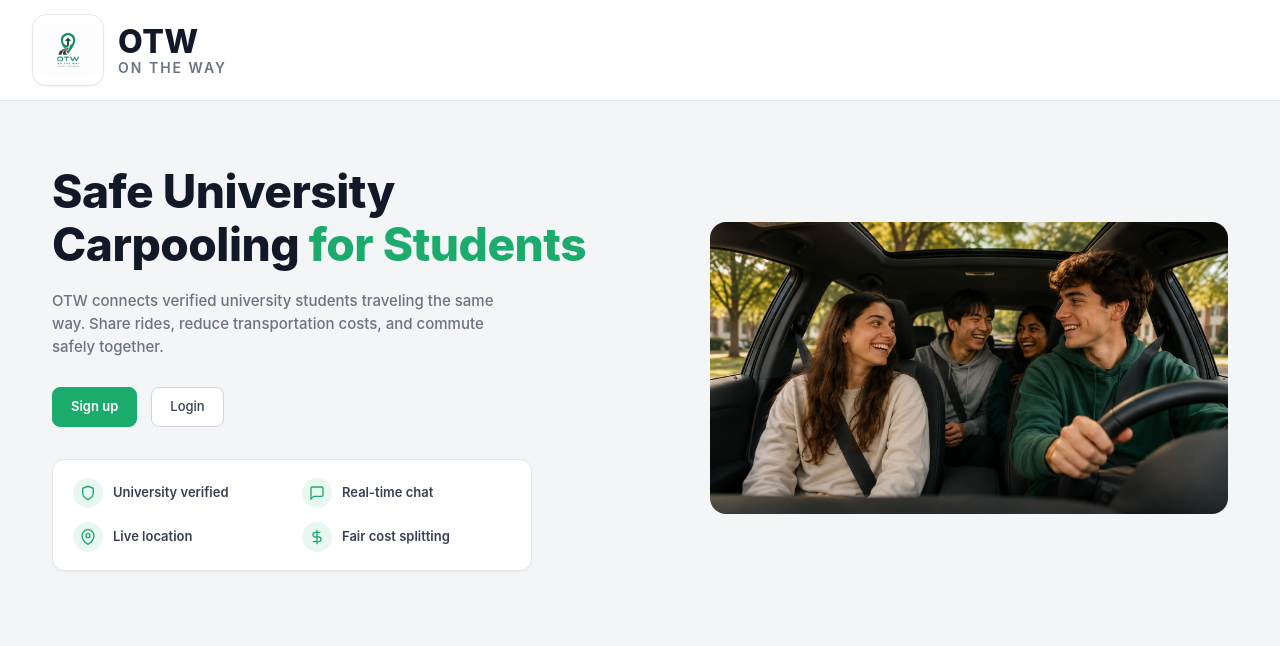
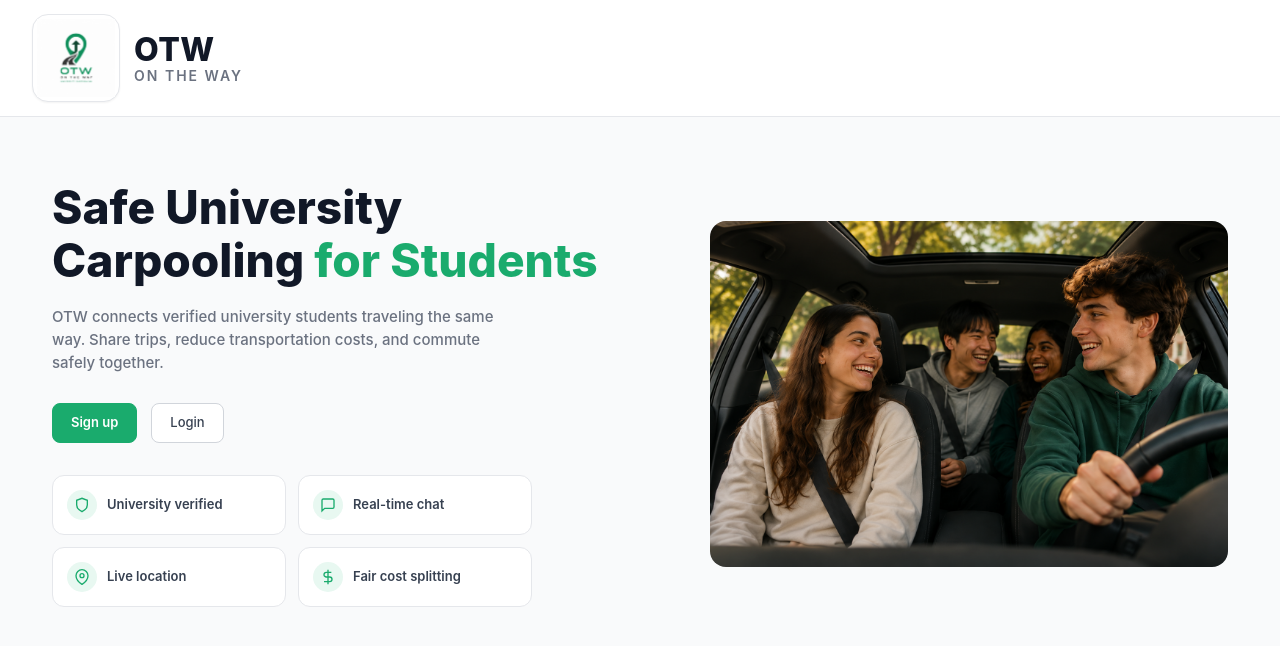
Before and after one commit to Majd-Ba15/otw-fyp, a Next.js app: page / in a window 1280 px wide. Shown: the top 646 px of the page. Built offline with nearby package versions, Linux system fonts and the light colour scheme.

Commit message:
system9 changes

```diff
--- a/pages/auth/login.tsx
+++ b/pages/auth/login.tsx
@@ -44,8 +44,8 @@ export default function Login() {
   return (
     <div style={{ minHeight: '100vh', background: 'var(--bg)' }}>
       {/* Green topbar */}
-      <header style={{ height: 64, background: 'var(--green)', display: 'flex', alignItems: 'center', justifyContent: 'space-between', padding: '0 24px' }}>
-        <div style={{ width: 52, height: 52, background: 'white', borderRadius: 10, padding: 4, display: 'flex', alignItems: 'center', justifyContent: 'center' }}>
+      <header style={{ height: 72, background: 'var(--green)', display: 'flex', alignItems: 'center', justifyContent: 'space-between', padding: '0 clamp(12px, 4vw, 24px)' }}>
+        <div style={{ width: 'clamp(56px, 14vw, 64px)', height: 'clamp(56px, 14vw, 64px)', background: 'white', borderRadius: 12, padding: 3, display: 'flex', alignItems: 'center', justifyContent: 'center' }}>
           <img src="/otw.png" alt="OTW" style={{ width: '100%', height: '100%', objectFit: 'contain' }} />
         </div>
         <Link href="/auth/register" style={{ fontSize: 14, color: 'rgba(255,255,255,0.9)' }}>Create account</Link>
--- a/pages/index.tsx
+++ b/pages/index.tsx
@@ -33,7 +33,7 @@ export default function Welcome() {
     <main className="welcome">
       <header style={{ position: 'sticky', top: 0, zIndex: 50, display: 'flex', alignItems: 'center', padding: '14px 32px', background: '#fff', borderBottom: '1px solid #e5e7eb' }}>
         <Link href="/" aria-label="OTW home" style={{ display: 'flex', flexDirection: 'row', flexWrap: 'nowrap', alignItems: 'center', gap: 14, textDecoration: 'none', color: '#111827' }}>
-          <span style={{ width: 72, height: 72, display: 'flex', alignItems: 'center', justifyContent: 'center', flexShrink: 0, padding: 8, borderRadius: 14, background: '#fff', border: '1px solid #e5e7eb', boxShadow: '0 1px 2px rgba(0,0,0,0.05)' }}>
+          <span className="brand-logo" style={{ display: 'flex', alignItems: 'center', justifyContent: 'center', flexShrink: 0, padding: 4, borderRadius: 16, background: '#fff', border: '1px solid #e5e7eb', boxShadow: '0 1px 2px rgba(0,0,0,0.05)' }}>
             <img src="/otw.png" alt="OTW" style={{ width: '100%', height: '100%', objectFit: 'contain', display: 'block' }} />
           </span>
           <span style={{ display: 'flex', flexDirection: 'column', justifyContent: 'center', lineHeight: 1.15, whiteSpace: 'nowrap' }}>
@@ -52,7 +52,7 @@ export default function Welcome() {
           </h1>
 
           <p>
-            OTW connects verified university students traveling the same way. Share rides, reduce
+            OTW connects verified university students traveling the same way. Share trips, reduce
             transportation costs, and commute safely together.
           </p>
 
@@ -81,10 +81,15 @@ export default function Welcome() {
       </section>
 
       <style jsx>{`
+        .brand-logo {
+          width: 88px;
+          height: 88px;
+        }
+
         .welcome {
           width: 100%;
           min-height: 100vh;
-          background: var(--bg, #f4f5f7);
+          background: #f9fafb;
           color: var(--text, #111827);
           font-family: Inter, -apple-system, BlinkMacSystemFont, 'Segoe UI', sans-serif;
         }
@@ -97,6 +102,7 @@ export default function Welcome() {
           max-width: 1240px;
           margin: 0 auto;
           padding: clamp(48px, 8vh, 96px) 32px;
+          background: #f9fafb;
         }
 
         .hero-content {
@@ -109,7 +115,7 @@ export default function Welcome() {
           font-size: clamp(34px, 3.6vw, 48px);
           font-weight: 800;
           line-height: 1.15;
-          letter-spacing: -0.5px;
+          letter-spacing: 0;
         }
 
         h1 span {
@@ -178,12 +184,7 @@ export default function Welcome() {
           max-width: 480px;
           display: grid;
           grid-template-columns: repeat(2, minmax(0, 1fr));
-          gap: 14px 20px;
-          padding: 18px 20px;
-          border: 1px solid var(--border, #e5e7eb);
-          border-radius: var(--radius-lg, 12px);
-          background: var(--bg-card, #fff);
-          box-shadow: var(--shadow-sm, 0 1px 2px rgba(0, 0, 0, 0.05));
+          gap: 12px;
         }
 
         .feature {
@@ -192,6 +193,10 @@ export default function Welcome() {
           grid-template-columns: 30px minmax(0, 1fr);
           align-items: center;
           gap: 10px;
+          padding: 14px;
+          border: 1px solid var(--border, #e5e7eb);
+          border-radius: 12px;
+          background: #fff;
           color: var(--text2, #374151);
           font-size: 13px;
           font-weight: 600;
@@ -221,15 +226,13 @@ export default function Welcome() {
         }
 
         .hero-visual img {
-          /* No boxed frame, no forced aspect-ratio (that caused the empty
-             letterboxed padding) — the photo just sits at its own natural
-             proportions, capped so it never dominates the layout. */
           width: 100%;
+          max-width: 600px;
+          aspect-ratio: 3 / 2;
           height: auto;
-          max-height: 480px;
           display: block;
-          object-fit: contain;
-          border-radius: var(--radius-xl, 16px);
+          object-fit: cover;
+          border-radius: 16px;
         }
 
         @media (max-width: 980px) {
@@ -244,7 +247,7 @@ export default function Welcome() {
           }
 
           .hero-visual img {
-            max-height: 300px;
+            max-width: 600px;
           }
 
           .hero-content p {
@@ -257,6 +260,11 @@ export default function Welcome() {
         }
 
         @media (max-width: 560px) {
+          .brand-logo {
+            width: 64px;
+            height: 64px;
+          }
+
           .hero {
             padding: 24px 16px 40px;
           }
@@ -273,6 +281,10 @@ export default function Welcome() {
           .feature-bar {
             grid-template-columns: 1fr;
           }
+
+          .feature {
+            padding: 12px;
+          }
         }
       `}</style>
     </main>
--- a/styles/globals.css
+++ b/styles/globals.css
@@ -31,11 +31,11 @@ button{font-family:inherit;cursor:pointer}
 input,select,textarea{font-family:inherit}
 
 /* TOPBAR */
-.topbar{height:56px;background:var(--green);display:flex;align-items:center;padding:0 16px;gap:10px;position:sticky;top:0;z-index:200;flex-shrink:0}
+.topbar{height:64px;background:var(--green);display:flex;align-items:center;padding:0 16px;gap:10px;position:sticky;top:0;z-index:200;flex-shrink:0}
 .topbar.driver-bar{background:var(--blue)}
 .topbar.admin-bar{background:var(--amber)}
 .topbar-logo{display:flex;align-items:center;gap:8px;text-decoration:none}
-.topbar-logo img{width:44px;height:44px;border-radius:10px;background:white;padding:2px;object-fit:contain}
+.topbar-logo img{width:56px;height:56px;border-radius:12px;background:white;padding:2px;object-fit:contain}
 .topbar-title{font-size:14px;font-weight:600;color:rgba(255,255,255,.95);flex:1}
 .topbar-right{display:flex;align-items:center;gap:6px;margin-left:auto}
 .topbar-icon-btn{width:30px;height:30px;border-radius:50%;background:none;border:none;color:rgba(255,255,255,.85);display:flex;align-items:center;justify-content:center;cursor:pointer;transition:background .15s;flex-shrink:0}
@@ -51,8 +51,8 @@ input,select,textarea{font-family:inherit}
 .topbar-avatar img{width:100%;height:100%;object-fit:cover;border-radius:50%}
 
 /* SIDEBAR LAYOUT */
-.app-shell{display:flex;min-height:calc(100vh - 56px)}
-.sidebar{width:220px;background:var(--bg-card);border-right:1px solid var(--border);flex-shrink:0;display:flex;flex-direction:column;position:sticky;top:56px;height:calc(100vh - 56px);overflow-y:auto}
+.app-shell{display:flex;min-height:calc(100vh - 64px)}
+.sidebar{width:220px;background:var(--bg-card);border-right:1px solid var(--border);flex-shrink:0;display:flex;flex-direction:column;position:sticky;top:64px;height:calc(100vh - 64px);overflow-y:auto}
 .sidebar-section{font-size:10px;font-weight:600;color:var(--text4);text-transform:uppercase;letter-spacing:.07em;padding:12px 16px 4px}
 .sidebar-link{display:flex;align-items:center;gap:10px;padding:8px 16px;font-size:13px;color:var(--text2);cursor:pointer;border-left:3px solid transparent;transition:all .12s;text-decoration:none}
 .sidebar-link:hover{background:var(--bg2);color:var(--text)}
@@ -67,7 +67,7 @@ input,select,textarea{font-family:inherit}
 .page-inner-wide{padding:24px 20px}
 .sidebar-overlay{display:none;position:fixed;inset:0;background:rgba(0,0,0,.4);z-index:150}
 .sidebar-overlay.open{display:block}
-@media(max-width:768px){.sidebar{position:fixed;top:56px;left:-220px;height:calc(100vh - 56px);z-index:160;transition:left .2s}.sidebar.open{left:0}.hamburger{display:flex}}
+@media(max-width:768px){.sidebar{position:fixed;top:64px;left:-220px;height:calc(100vh - 64px);z-index:160;transition:left .2s}.sidebar.open{left:0}.hamburger{display:flex}}
 /* Contain Leaflet inside its wrapper — prevents map panes from bleeding into other sections */
 .leaflet-container{z-index:0!important}
 .map-contain{position:relative;isolation:isolate;overflow:hidden}
@@ -75,10 +75,10 @@ input,select,textarea{font-family:inherit}
 
 /* AUTH */
 .auth-wrap{min-height:100vh;background:var(--bg)}
-.auth-topbar{height:48px;background:var(--green);display:flex;align-items:center;justify-content:space-between;padding:0 24px}
+.auth-topbar{height:48px;background:var(--green);display:flex;align-items:center;justify-content:space-between;padding:0 clamp(12px,4vw,24px)}
 .auth-topbar-right{font-size:13px;color:rgba(255,255,255,.9);cursor:pointer;background:none;border:none;font-family:inherit}
 .auth-body{display:flex;justify-content:center;padding:32px 16px 48px}
-.auth-card{width:100%;max-width:480px;background:var(--bg-card);border:1px solid var(--border);border-radius:var(--radius-xl);padding:32px;box-shadow:var(--shadow)}
+.auth-card{width:100%;max-width:480px;min-width:0;background:var(--bg-card);border:1px solid var(--border);border-radius:var(--radius-xl);padding:32px;box-shadow:var(--shadow);overflow-wrap:anywhere}
 .auth-split-body{align-items:center;min-height:calc(100vh - 64px);padding:0;background:var(--bg-card)}
 .auth-split-shell{display:grid;grid-template-columns:minmax(360px,1fr) minmax(420px,1fr);width:100%;min-height:calc(100vh - 64px);background:var(--bg-card)}
 .auth-split-visual{position:relative;min-height:calc(100vh - 64px);overflow:hidden;background:#f4fbf7}
@@ -88,8 +88,11 @@ input,select,textarea{font-family:inherit}
 /* Centered single-card auth layout (no side image — consistent on every
    screen size instead of hiding a visual panel only on mobile) */
 .auth-body-center{display:flex;align-items:center;justify-content:center;min-height:calc(100vh - 64px);padding:32px 16px}
-.login-card{position:relative;width:100%;max-width:420px;background:var(--bg-card);border:1.5px solid var(--border);border-radius:var(--radius-xl);padding:36px 32px 32px;box-shadow:var(--shadow-md);overflow:hidden}
+.login-card{position:relative;width:100%;max-width:420px;min-width:0;background:var(--bg-card);border:1.5px solid var(--border);border-radius:var(--radius-xl);padding:36px 32px 32px;box-shadow:var(--shadow-md);overflow:hidden;overflow-wrap:anywhere}
 .login-card::before{content:'';position:absolute;top:0;left:0;right:0;height:4px;background:linear-gradient(90deg,var(--green),var(--green-d))}
+.auth-role-grid{display:flex;gap:12px}
+.auth-role-grid>button{min-width:0}
+.auth-otp-input{text-align:center;font-size:28px;letter-spacing:12px;font-weight:700;margin-bottom:16px}
 
 /* CARDS */
 .card{background:var(--bg-card);border:1px solid var(--border);border-radius:var(--radius-lg);padding:20px;box-shadow:var(--shadow-sm);margin-bottom:12px}
@@ -104,7 +107,7 @@ input,select,textarea{font-family:inherit}
 .form-group{margin-bottom:14px}
 .form-label{display:flex;align-items:center;gap:6px;font-size:13px;font-weight:500;color:var(--text2);margin-bottom:5px}
 .form-label svg{width:15px;height:15px;color:var(--text3)}
-.input{width:100%;height:42px;padding:0 12px;border:1px solid var(--border2);border-radius:var(--radius);background:var(--bg-card);color:var(--text);font-size:13px;font-family:inherit;outline:none;transition:border-color .15s,box-shadow .15s}
+.input{width:100%;min-width:0;height:42px;padding:0 12px;border:1px solid var(--border2);border-radius:var(--radius);background:var(--bg-card);color:var(--text);font-size:13px;font-family:inherit;outline:none;transition:border-color .15s,box-shadow .15s}
 .input:focus{border-color:var(--green);box-shadow:0 0 0 3px rgba(26,171,109,.1)}
 .input::placeholder{color:var(--text4)}
 select.input{cursor:pointer;appearance:none;padding-right:28px}
@@ -261,10 +264,27 @@ textarea.input{height:auto;padding:10px 12px;resize:vertical}
 @media(max-width:640px){
   .stats-row{grid-template-columns:1fr 1fr}
   .stat-val{font-size:18px}
-  .auth-card{padding:24px 16px}
+  .auth-body{padding:20px 12px 36px}
+  .auth-body-center{align-items:flex-start;min-height:calc(100svh - 64px);padding:20px 12px 36px}
+  .auth-card,.login-card{padding:24px 16px;border-radius:12px}
   .auth-split-body{align-items:flex-start;padding:0;background:var(--bg)}
   .auth-split-shell{display:block;min-height:auto;background:var(--bg)}
   .auth-split-visual{display:none}
   .auth-split-card{max-width:none;border:0;border-radius:0;box-shadow:none}
+  .steps{margin-bottom:22px}
+  .step-dot{width:28px;height:28px;font-size:11px}
+  .step-line{margin:0 4px}
+  .auth-role-grid{gap:8px}
+  .auth-role-grid>button{padding:14px 8px!important}
+  .auth-otp-input{font-size:24px;letter-spacing:8px}
   .page-inner,.page-inner-wide{padding:16px 12px}
 }
+
+@media(max-width:380px){
+  .auth-body,.auth-body-center{padding-left:10px;padding-right:10px}
+  .auth-card,.login-card{padding-left:14px;padding-right:14px}
+  .page-heading{font-size:20px}
+  .btn-lg{height:44px}
+  .auth-role-grid{flex-direction:column}
+  .auth-otp-input{letter-spacing:6px}
+}
```
Also changed, not shown: pages/auth/register.tsx (+4 -4 lines), 1 other file (tests, documents, lock files or other folders).
